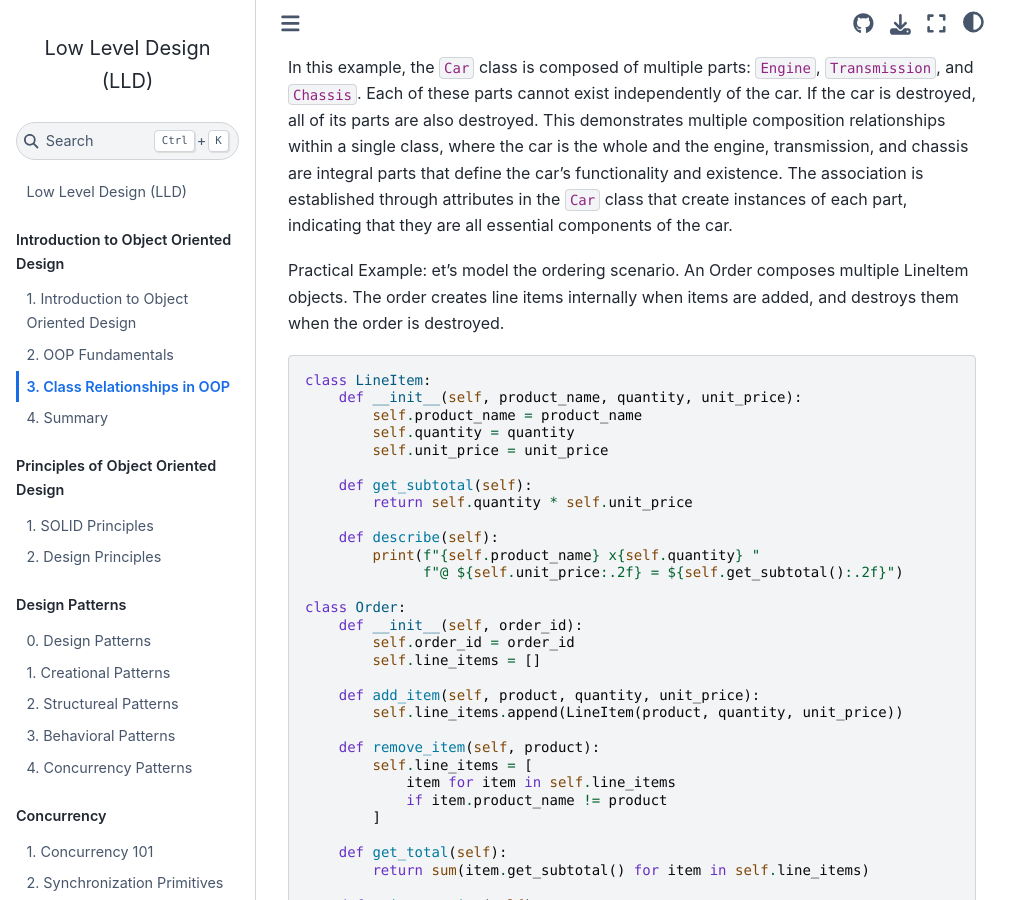
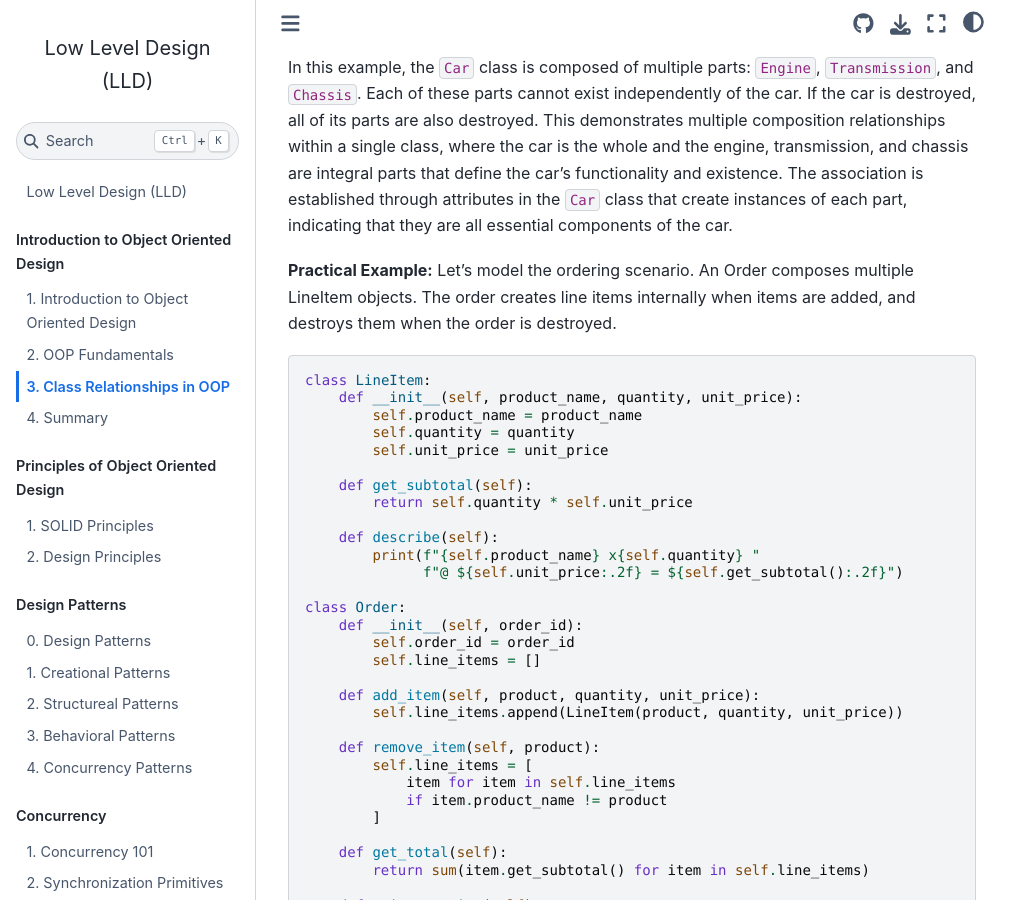
Before and after one commit to VaibhavBansal26/lld_practice, a Jupyter Book: the page built from 1.introduction/oop_class_relationships.md, in a window 1280 px wide and 900 px high, scrolled down 8551 px. Shown: the whole window, without its empty margins (0-1031 px from the left). Built offline with Jupyter Book 1.0.4 settings and Sphinx 7.4.7 and the Sphinx Book theme 1.1.4, drawn with Linux system fonts in a browser that asks for light colours.

Commit message:
fix: minor error fixes

````diff
--- a/1.introduction/oop_class_relationships.md
+++ b/1.introduction/oop_class_relationships.md
@@ -372,8 +372,8 @@ print(f"After starting the engine and shifting the transmission, the engine is n
 In this example, the `Car` class is composed of multiple parts: `Engine`, `Transmission`, and `Chassis`. Each of these parts cannot exist independently of the car. If the car is destroyed, all of its parts are also destroyed. This demonstrates multiple composition relationships within a single class, where the car is the whole and the engine, transmission, and chassis are integral parts that define the car's functionality and existence. The association is established through attributes in the `Car` class that create instances of each part, indicating that they are all essential components of the car.
 
 
-Practical Example:
-et's model the ordering scenario. An Order composes multiple LineItem objects. The order creates line items internally when items are added, and destroys them when the order is destroyed.
+**Practical Example:**
+Let's model the ordering scenario. An Order composes multiple LineItem objects. The order creates line items internally when items are added, and destroys them when the order is destroyed.
 
 ```python
 class LineItem:
@@ -507,6 +507,7 @@ if __name__ == "__main__":
 In this example, the `TicketBookingService` class depends on four other classes: `SeatValidator`, `PaymentProcessor`, `QRCodeGenerator`, and `EmailService`. The booking service relies on these classes to perform its function of booking a ticket, but it only interacts with them during the execution of the `book_ticket` method. Each of these classes is responsible for a specific aspect of the booking process, and the `TicketBookingService` uses them as needed without maintaining any long-term association with them. This demonstrates a dependency relationship where the `TicketBookingService` depends on other classes to complete its task, but those classes can exist independently and are not owned or managed by the booking service.
 
 Why This Design Works
+
 - All dependencies are method parameters. TicketBookingService has zero fields. Every collaborator comes in through bookTicket() and disappears when the method returns. This is pure dependency with no structural coupling.
 - Each class has a single responsibility. SeatValidator validates seats. PaymentProcessor handles payments. QRCodeGenerator generates codes. EmailService sends emails. The booking service just coordinates the flow.
 - Testing is straightforward. You can pass mock implementations of any dependency without touching the booking service. Want to test what happens when payment fails? Pass a mock - - PaymentProcessor that returns false.
````
Also changed, not shown: other parts of 1.introduction/oop_class_relationships.md (+2 -2 lines), 5.easy_problems/parking_lot.md (+4 -0 lines).
